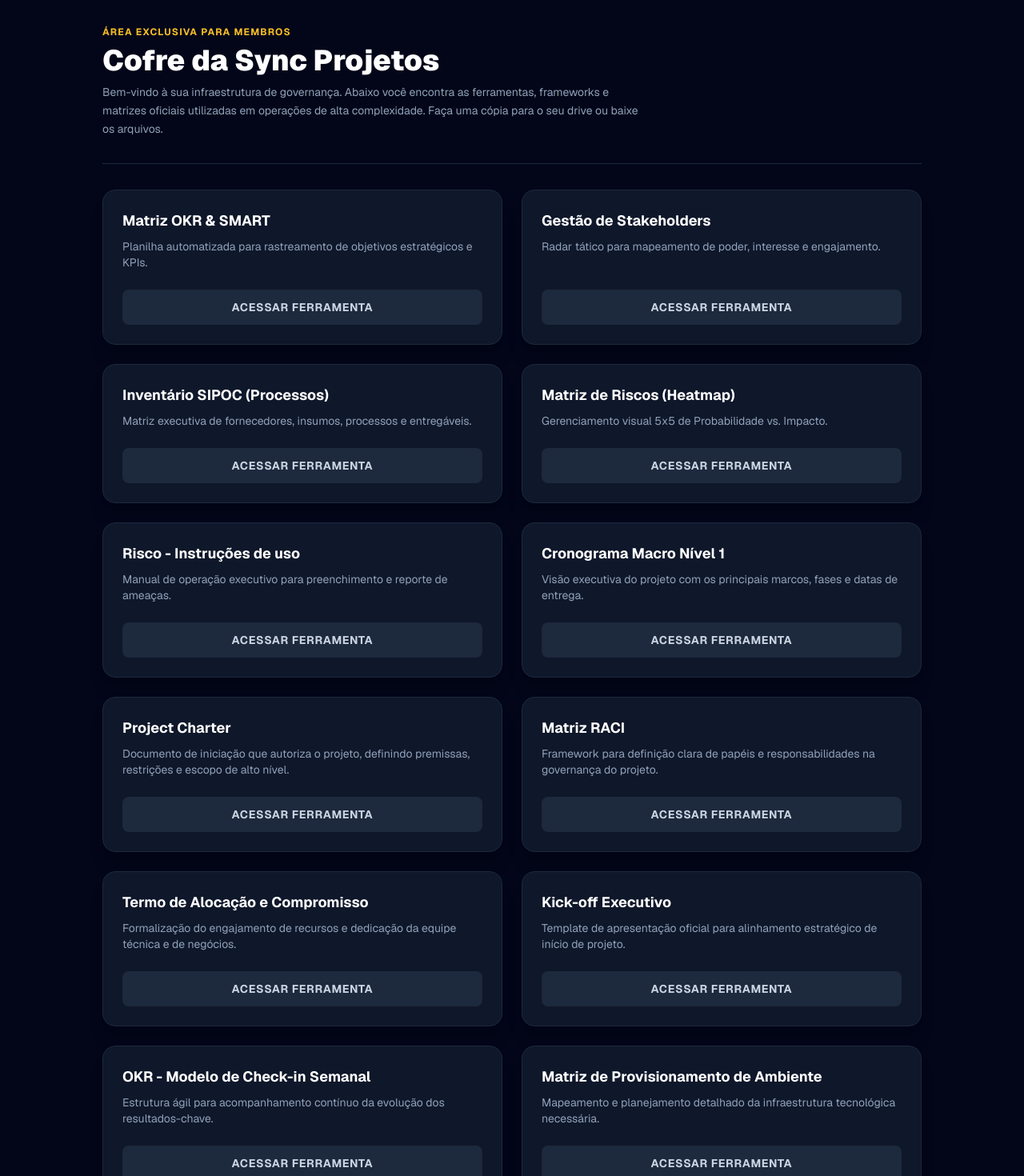
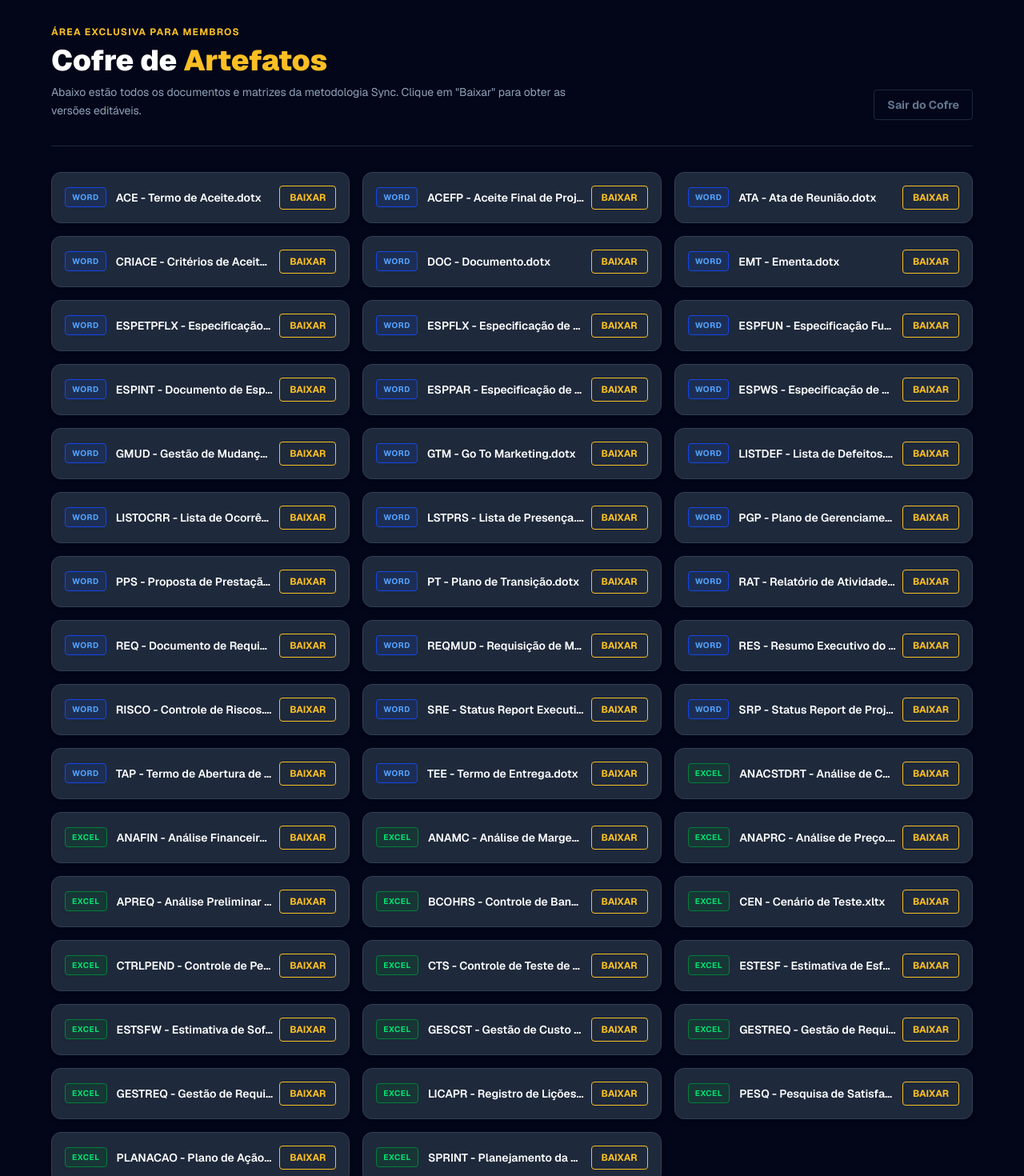
Before and after one commit to danielcastanha-ship-it/syncprojetos, a Next.js app: page /cofre in a window 1280 px wide. Shown: the top 1470 px of the page at 80% size. Built offline with nearby package versions, Linux system fonts and the light colour scheme.

Commit message:
Melhoria no Cofre com mais arquivos para baixar.

```diff
--- a/app/cofre/page.tsx
+++ b/app/cofre/page.tsx
@@ -7,148 +7,104 @@ import { useRouter } from 'next/navigation';
 export default function CofrePage() {
   const router = useRouter();
 
-  const ferramentas = [
-    {
-      titulo: "Matriz OKR & SMART",
-      desc: "Planilha automatizada para rastreamento de objetivos estratégicos e KPIs.",
-      link: "https://docs.google.com/spreadsheets/d/14FQMK5GNv2OX1AD1QQ4zkOvGtwg8yp3SZw5SvaN22UA/edit?usp=sharing"
-    },
-    {
-      titulo: "Gestão de Stakeholders",
-      desc: "Radar tático para mapeamento de poder, interesse e engajamento.",
-      link: "https://docs.google.com/spreadsheets/d/12iy_3Hde_Aro6PkiF4ljiD1oS-h3PT3U__IKqotmCQU/edit?usp=sharing"
-    },
-    {
-      titulo: "Inventário SIPOC (Processos)",
-      desc: "Matriz executiva de fornecedores, insumos, processos e entregáveis.",
-      link: "https://docs.google.com/spreadsheets/d/1xKB66m09Ky97-M_PJ4RPsQb5GQvIs6mEfq5a7zpTu2U/edit?usp=sharing"
-    },
-    {
-      titulo: "Matriz de Riscos (Heatmap)",
-      desc: "Gerenciamento visual 5x5 de Probabilidade vs. Impacto.",
-      link: "https://docs.google.com/spreadsheets/d/1wxPq-TKidJOFpYW4FKfAlL8LOP_B1Wv_iGfvP46TEGQ/edit?usp=sharing"
-    },
-    {
-      titulo: "Risco - Instruções de uso",
-      desc: "Manual de operação executivo para preenchimento e reporte de ameaças.",
-      link: "/Instrucoes_Matriz_de_Riscos_Sync.pdf" // Aponta para o PDF gerado
-    },
-    {
-      titulo: "Cronograma Macro Nível 1",
-      desc: "Visão executiva do projeto com os principais marcos, fases e datas de entrega.",
-      link: "https://docs.google.com/spreadsheets/d/1nWYOCEs1bMAheh3SeybhfuuBDo-JeqjCseXHeK0WPd8/edit?usp=sharing"
-    },
-    {
-      titulo: "Project Charter",
-      desc: "Documento de iniciação que autoriza o projeto, definindo premissas, restrições e escopo de alto nível.",
-      link: "https://docs.google.com/document/d/1KD1C60JV5z19tAhoXqEYSoWXB-38TCpNR84tCjn154Y/edit?usp=sharing"
-    },
-    {
-      titulo: "Matriz RACI",
-      desc: "Framework para definição clara de papéis e responsabilidades na governança do projeto.",
-      link: "https://docs.google.com/presentation/d/1pKobS8IgxSqSoRSSYoEx_hYIXALUJ49HIXNixnQ12Ls/edit?usp=sharing"
-    },
-    {
-      titulo: "Termo de Alocação e Compromisso",
-      desc: "Formalização do engajamento de recursos e dedicação da equipe técnica e de negócios.",
-      link: "https://docs.google.com/document/d/1lDP-pg5mdjnD0McV47epr76qpWi_SagbjcEy_0slYKo/edit?usp=sharing"
-    },
-    {
-      titulo: "Kick-off Executivo",
-      desc: "Template de apresentação oficial para alinhamento estratégico de início de projeto.",
-      link: "https://docs.google.com/presentation/d/1SBYLDXIq5qN4Ro6O4TjyhCnY9C2lKYStM2RrWg16w_U/edit?usp=sharing"
-    },
-    {
-      titulo: "OKR - Modelo de Check-in Semanal",
-      desc: "Estrutura ágil para acompanhamento contínuo da evolução dos resultados-chave.",
-      link: "https://docs.google.com/document/d/1OzqvMpN1bymmwURuyZr8S9s6pjxLBL6eI7G5sdFsVOg/edit?usp=sharing"
-    },
-    {
-      titulo: "Matriz de Provisionamento de Ambiente",
-      desc: "Mapeamento e planejamento detalhado da infraestrutura tecnológica necessária.",
-      link: "https://docs.google.com/document/d/1NR8ZaFkr2EST_JkQ00T-LUBbXXP9NDESOS8M247QkLI/edit?usp=sharing"
-    },
-    {
-      titulo: "Calculadora de ROI e Baseline",
-      desc: "Ferramenta para mensuração do retorno sobre investimento e estabelecimento da linha de base de custos.",
-      link: "https://docs.google.com/presentation/d/1gPn_CdPfui8zVAQj9yrgeKorCnviHlrSbjft_0VlHM4/edit?usp=sharing"
-    },
-    {
-      titulo: "Business Blueprint",
-      desc: "Documento de arquitetura detalhando processos de negócio (As-Is / To-Be) e requisitos do sistema.",
-      link: "https://docs.google.com/document/d/1o59V5cu1t3APsCOucEKrJbng50WG4g1fk7ndUHgQ_UA/edit?usp=sharing"
-    },
-    {
-      titulo: "Matriz de Gaps e Customizações",
-      desc: "Inventário para identificação, justificativa e tratamento de desvios do processo padrão (Fit/Gap).",
-      link: "https://docs.google.com/spreadsheets/d/1A6Uu2SipjWY7cPL-Rqj0FXgD4j5H-dtcEinWYuJIz5U/edit?usp=sharing"
-    },
-    {
-      titulo: "Estratégia de Migração e Saneamento",
-      desc: "Plano executivo de extração, transformação e carga (ETL) para transição segura de dados.",
-      link: "https://docs.google.com/document/d/1Lg95ewipESoVA4XW2A9EnD4MHbYtl79vlcDFO-J2v0M/edit?usp=sharing"
-    },
-    {
-      titulo: "Guia de Estruturação de Backlog",
-      desc: "Diretrizes metodológicas para criação, priorização e refinamento contínuo de histórias de usuário.",
-      link: "https://docs.google.com/presentation/d/1Rsmzlikg0JxkMkUoz2M3kptaJyNacAVBlkKD4SHcfRM/edit?usp=sharing"
-    },
-    {
-      titulo: "Mapeamento de Macroprocessos",
-      desc: "Visão estruturada da cadeia de valor e processos interdepartamentais da organização.",
-      link: "https://docs.google.com/presentation/d/1vvLxWtDf47ukIUBHNITO9c1Q76FtypILigSiHbTKO68/edit?usp=sharing"
-    },
-    {
-      titulo: "Plano de Cutover",
-      desc: "Orquestração minuto a minuto das atividades críticas de virada de sistema e Go-Live.",
-      link: "https://docs.google.com/document/d/1llceiEnIBp7A102J4yHL7SmEptActyAqWS9Dw4GI1Ss/edit?usp=sharing"
-    },
-    {
-      titulo: "Termo de Aceite e Handover",
-      desc: "Formalização executiva da entrega do projeto e transferência de responsabilidade para a operação sustentada.",
-      link: "https://docs.google.com/document/d/1mS45KF2upc_tWgwsNtQTrV2sx3evX-XYuHuqEAgbN-c/edit?usp=sharing"
-    }
+  const documentos = [
+    // ARQUIVOS WORD (.dotx)
+    { nome: "ACE - Termo de Aceite.dotx", tipo: "word", link: "https://drive.google.com/file/d/1JIPE1cdyb9Um5wJ0JO28-kvPewwfFP90/view?usp=sharing" },
+    { nome: "ACEFP - Aceite Final de Projeto.dotx", tipo: "word", link: "https://drive.google.com/file/d/1iiBDb9Rs2mFZD1ph5sbFUnxHVS1VXDiY/view?usp=sharing" },
+    { nome: "ATA - Ata de Reunião.dotx", tipo: "word", link: "https://drive.google.com/file/d/17wWT6YxSdCXMtfAX5H7lAb9UOfdIgir9/view?usp=sharing" },
+    { nome: "CRIACE - Critérios de Aceite.dotx", tipo: "word", link: "https://drive.google.com/file/d/1StWiNvw32PY0YXGN8ZakAOoi8ozTLWh_/view?usp=sharing" },
+    { nome: "DOC - Documento.dotx", tipo: "word", link: "https://drive.google.com/file/d/1gaOXiUECJn7GefqNquKSAC3voCiU08g4/view?usp=sharing" },
+    { nome: "EMT - Ementa.dotx", tipo: "word", link: "https://drive.google.com/file/d/12YLqYhloP1DrOOVgVh84ZGlrXgnK5BMe/view?usp=sharing" },
+    { nome: "ESPETPFLX - Especificação de Etapa do Fluxo.dotx", tipo: "word", link: "https://drive.google.com/file/d/1HAS12UN4Oc-oeDJsvqIYj5SCKvbqPHxI/view?usp=sharing" },
+    { nome: "ESPFLX - Especificação de Fluxo.dotx", tipo: "word", link: "https://drive.google.com/file/d/1dWZjjBz4RCWV59da1DJ8yoyCYS5hV3nZ/view?usp=sharing" },
+    { nome: "ESPFUN - Especificação Funcional de Requisito.dotx", tipo: "word", link: "https://drive.google.com/file/d/1YzIAkJQv2mqzlBxPdzM3PX1i47Gnl2zd/view?usp=sharing" },
+    { nome: "ESPINT - Documento de Especificação de Integração.dotx", tipo: "word", link: "https://drive.google.com/file/d/1dKQGh4dDebRubGOGMTUYYVnhYXkMoVrS/view?usp=sharing" },
+    { nome: "ESPPAR - Especificação de Parametrização.dotx", tipo: "word", link: "https://drive.google.com/file/d/1NNDebh8MCI1LbOTonTGH5ZINuBAwg2fL/view?usp=sharing" },
+    { nome: "ESPWS - Especificação de Web Service.dotx", tipo: "word", link: "https://drive.google.com/file/d/1LmMd-ggZrkZ4HFhUKystnR2OFa1C2fIB/view?usp=sharing" },
+    { nome: "GMUD - Gestão de Mudança.dotx", tipo: "word", link: "https://drive.google.com/file/d/1CIKed2mSsVh9XdoqNSqHFzq7MZmh2ccf/view?usp=sharing" },
+    { nome: "GTM - Go To Marketing.dotx", tipo: "word", link: "https://drive.google.com/file/d/1aDXU7NS55lhlHFpLGfpzwPFTKPbWntkw/view?usp=sharing" },
+    { nome: "LISTDEF - Lista de Defeitos.dotx", tipo: "word", link: "https://drive.google.com/file/d/1BEXCldvwEKlLDax7s4JsPBZxs_DTh916/view?usp=sharing" },
+    { nome: "LISTOCRR - Lista de Ocorrências.dotx", tipo: "word", link: "https://drive.google.com/file/d/1vRunWUW3VqkikTGVCccxq5Nj9VjOU2Tp/view?usp=sharing" },
+    { nome: "LSTPRS - Lista de Presença.dotx", tipo: "word", link: "https://drive.google.com/file/d/1pd4RdfqM8HnF-p4Ntwg0g_svvx0mQEMG/view?usp=sharing" },
+    { nome: "PGP - Plano de Gerenciamento do Projeto.dotx", tipo: "word", link: "#https://drive.google.com/file/d/1GszcO1NMJh_KAFLAt-brTbl8TBWbkged/view?usp=sharing" },
+    { nome: "PPS - Proposta de Prestação de Serviço.dotx", tipo: "word", link: "https://drive.google.com/file/d/1FTkqrABiqdNRnTTh1ubuCP3DaOJlFcOT/view?usp=sharing" },
+    { nome: "PT - Plano de Transição.dotx", tipo: "word", link: "https://drive.google.com/file/d/1G6EnNPcjFeimNh4S0v-cIL53ez8VBQB-/view?usp=sharing" },
+    { nome: "RAT - Relatório de Atividades Técnicas.dotx", tipo: "word", link: "https://drive.google.com/file/d/132oAGzG8kBpbuAWflNGX0D0rPruGJ-01/view?usp=sharing" },
+    { nome: "REQ - Documento de Requisitos.dotx", tipo: "word", link: "https://drive.google.com/file/d/1LJGdMwdC2A5doqCnIG9eD16IB7Rs4cox/view?usp=sharing" },
+    { nome: "REQMUD - Requisição de Mudança.dotx", tipo: "word", link: "https://drive.google.com/file/d/1R4DaRshfT1MGARHl1XCiTW1USFR9ooCu/view?usp=sharing" },
+    { nome: "RES - Resumo Executivo do Serviço.dotx", tipo: "word", link: "https://drive.google.com/file/d/1IBldt-NGnIProw0HIFIx9M6z-rYkh2Ld/view?usp=sharing" },
+    { nome: "RISCO - Controle de Riscos.dotx", tipo: "word", link: "https://drive.google.com/file/d/16INdpzB0UmdZ3DBAMaUhBc3FJMHn5bH8/view?usp=sharing" },
+    { nome: "SRE - Status Report Executivo.dotx", tipo: "word", link: "https://drive.google.com/file/d/1nyfcJtA4PU0t5ntU3GPvlM0VZJIdRVRn/view?usp=sharing" },
+    { nome: "SRP - Status Report de Projeto.dotx", tipo: "word", link: "https://drive.google.com/file/d/1FOBThXFjhdzZ0ZjVFe6xqpSd8RJkpRdJ/view?usp=sharing" },
+    { nome: "TAP - Termo de Abertura de Projeto.dotx", tipo: "word", link: "https://drive.google.com/file/d/1EnqvYH1camhQnkrZBddw5X16Lqarzk4K/view?usp=sharing" },
+    { nome: "TEE - Termo de Entrega.dotx", tipo: "word", link: "https://drive.google.com/file/d/1Qk33VAfwtxfNC4hBLB-Tr2o4vxPy8MNw/view?usp=sharing" },
+
+    // ARQUIVOS EXCEL (.xltx / .xlsx)
+    { nome: "ANACSTDRT - Análise de Custo Direto.xltx", tipo: "excel", link: "https://drive.google.com/file/d/1GwwXujoAdIEkGEHAHhG8yJxn3CU4A6M5/view?usp=sharing" },
+    { nome: "ANAFIN - Análise Financeira de Projeto.xltx", tipo: "excel", link: "https://drive.google.com/file/d/1PWt-VzIUw_Er9w_mTGO5szvS3aXOqCEs/view?usp=sharing" },
+    { nome: "ANAMC - Análise de Margem de Contribuição.xltx", tipo: "excel", link: "https://drive.google.com/file/d/1xb7hTdJ2EmrOPjfPg1_xQl91-uk8ijPP/view?usp=sharing" },
+    { nome: "ANAPRC - Análise de Preço.xltx", tipo: "excel", link: "https://drive.google.com/file/d/1lGPF_YE33UmfFiQLM307Eoze0eE2UEa-/view?usp=sharing" },
+    { nome: "APREQ - Análise Preliminar de Requisitos.xltx", tipo: "excel", link: "https://drive.google.com/file/d/1Gbf_7m-_RWf8w3Do3Iyw055WAcCdqWbo/view?usp=sharing" },
+    { nome: "BCOHRS - Controle de Banco de Horas.xlsx", tipo: "excel", link: "https://docs.google.com/spreadsheets/d/1grRndrBJ8UuvDYWpGHHAeDD20hAAwNS1/edit?usp=sharing&ouid=117059538332552053296&rtpof=true&sd=true" },
+    { nome: "CEN - Cenário de Teste.xltx", tipo: "excel", link: "https://drive.google.com/file/d/1CqoOxLoJlqN6Uue3x60Em1K7-gnba33T/view?usp=sharing" },
+    { nome: "CTRLPEND - Controle de Pendências.xltx", tipo: "excel", link: "https://drive.google.com/file/d/1T7cGdpH80rFQHIeEobD9EXC3FSTms7Dq/view?usp=sharing" },
+    { nome: "CTS - Controle de Teste de Software.xltx", tipo: "excel", link: "https://drive.google.com/file/d/14tECf_iXg04r_EZq7EKNAXGcnZYRnat-/view?usp=sharing" },
+    { nome: "ESTESF - Estimativa de Esforço.xltx", tipo: "excel", link: "https://drive.google.com/file/d/1Ih6ksWcLL7vDu6aMCVbVgNfJXJQi_844/view?usp=sharing" },
+    { nome: "ESTSFW - Estimativa de Software.xltx", tipo: "excel", link: "https://drive.google.com/file/d/1eQ-z1q8U0nDGQ7PGA7EU16Nghg-OJr0Q/view?usp=sharing" },
+    { nome: "GESCST - Gestão de Custo e Alocação.xltx", tipo: "excel", link: "https://drive.google.com/file/d/11Dyojly8H2ie9KZKa25Gkexy9j72vJAY/view?usp=sharing" },
+    { nome: "GESTREQ - Gestão de Requisito (2018).xlsx", tipo: "excel", link: "https://docs.google.com/spreadsheets/d/1FyxSUBJTdmiuMROMze8zYfmlg5WrBium/edit?usp=sharing&ouid=117059538332552053296&rtpof=true&sd=true" },
+    { nome: "GESTREQ - Gestão de Requisitos.xltx", tipo: "excel", link: "https://drive.google.com/file/d/119P6C57-plDzBNaHMmxNJ-FoiGMDBIy5/view?usp=sharing" },
+    { nome: "LICAPR - Registro de Lições Aprendidas.xltx", tipo: "excel", link: "https://drive.google.com/file/d/1X1egiRIAe8wkuY6A2fG5KinWypJuW-NP/view?usp=sharing" },
+    { nome: "PESQ - Pesquisa de Satisfação.xlsx", tipo: "excel", link: "https://docs.google.com/spreadsheets/d/1qcsWmlKV0XL0uXxS5U_QdWrSsV3c9-r3/edit?usp=sharing&ouid=117059538332552053296&rtpof=true&sd=true" },
+    { nome: "PLANACAO - Plano de Ação.xltx", tipo: "excel", link: "https://drive.google.com/file/d/1mUNbMulRbtweCiH0nlaCejajxU2g3SQC/view?usp=sharing" },
+    { nome: "SPRINT - Planejamento da Sprint.xlsx", tipo: "excel", link: "https://docs.google.com/spreadsheets/d/1GCA14Q9qd6-CzDg14OR0_PG4oIpTK9KM/edit?usp=sharing&ouid=117059538332552053296&rtpof=true&sd=true" }
   ];
 
   return (
     <main className="min-h-screen bg-slate-950 text-slate-100 font-sans p-8">
-      <div className="max-w-5xl mx-auto space-y-8">
+      <div className="max-w-6xl mx-auto space-y-8">
 
-        {/* Cabeçalho do Cofre */}
-        <div className="border-b border-slate-800 pb-8">
-          <div className="text-xs font-bold uppercase tracking-widest text-[#fbbf24] mb-2">Área Exclusiva para Membros</div>
-          <h1 className="text-4xl font-black text-white">Cofre da Sync Projetos</h1>
-          <p className="text-slate-400 mt-2 max-w-2xl text-sm leading-relaxed">
-            Bem-vindo à sua infraestrutura de governança. Abaixo você encontra as ferramentas, frameworks e matrizes oficiais utilizadas em operações de alta complexidade. Faça uma cópia para o seu drive ou baixe os arquivos.
-          </p>
-        </div>
+        {/* Cabeçalho */}
+        <div className="border-b border-slate-800 pb-8 flex flex-col md:flex-row md:items-end md:justify-between gap-4">
+          <div>
+            <div className="text-xs font-bold uppercase tracking-widest text-[#fbbf24] mb-2">Área Exclusiva para Membros</div>
+            <h1 className="text-4xl font-black text-white">Cofre de <span className="text-[#fbbf24]">Artefatos</span></h1>
+            <p className="text-slate-400 mt-2 max-w-2xl text-sm leading-relaxed">
+              Abaixo estão todos os documentos e matrizes da metodologia Sync. Clique em "Baixar" para obter as versões editáveis.
+            </p>
+          </div>
 
-        {/* Grid de Ferramentas */}
-        <div className="grid grid-cols-1 md:grid-cols-2 gap-6">
-          {ferramentas.map((item, index) => (
-            <div key={index} className="bg-[#0f172a] border border-slate-800 p-6 rounded-2xl shadow-xl hover:border-[#fbbf24] transition duration-300 flex flex-col justify-between">
-              <div>
-                <h3 className="text-lg font-bold text-white mb-2">{item.titulo}</h3>
-                <p className="text-sm text-slate-400 mb-6">{item.desc}</p>
-              </div>
-              <button
-                onClick={() => window.open(item.link, '_blank')}
-                className="w-full bg-slate-800 hover:bg-[#fbbf24] text-slate-300 hover:text-slate-950 font-bold py-3 rounded-lg transition duration-200 text-sm uppercase tracking-wider"
-              >
-                Acessar Ferramenta
-              </button>
-            </div>
-          ))}
-        </div>
-
-        {/* Botão de Saída */}
-        <div className="pt-8 flex justify-end">
           <button
             onClick={() => router.push('/')}
-            className="text-sm font-bold text-slate-500 hover:text-red-400 transition"
+            className="text-sm font-bold text-slate-500 hover:text-red-400 border border-slate-800 hover:border-red-400 px-4 py-2 rounded transition whitespace-nowrap"
           >
             Sair do Cofre
           </button>
+        </div>
+
+        {/* Grid de Arquivos */}
+        <div className="grid grid-cols-1 md:grid-cols-2 lg:grid-cols-3 gap-4">
+          {documentos.map((item, index) => (
+            <div key={index} className="bg-[#1e293b] border border-slate-700 p-4 rounded-xl shadow-md hover:border-[#fbbf24] hover:shadow-lg transition duration-300 flex justify-between items-center group">
+              <div className="flex items-center gap-3 overflow-hidden pr-2">
+                {item.tipo === 'word' ? (
+                  <span className="bg-blue-900/30 text-blue-400 border border-blue-700 text-[10px] font-bold px-2 py-1 rounded tracking-wider">WORD</span>
+                ) : (
+                  <span className="bg-green-900/30 text-green-400 border border-green-700 text-[10px] font-bold px-2 py-1 rounded tracking-wider">EXCEL</span>
+                )}
+                <span className="text-sm text-white font-semibold truncate" title={item.nome}>
+                  {item.nome}
+                </span>
+              </div>
+              <a
+                href={item.link}
+                download
+                className="flex-shrink-0 bg-transparent text-[#fbbf24] border border-[#fbbf24] hover:bg-[#fbbf24] hover:text-slate-950 text-xs font-bold px-3 py-1.5 rounded transition uppercase"
+              >
+                Baixar
+              </a>
+            </div>
+          ))}
         </div>
 
       </div>
```
